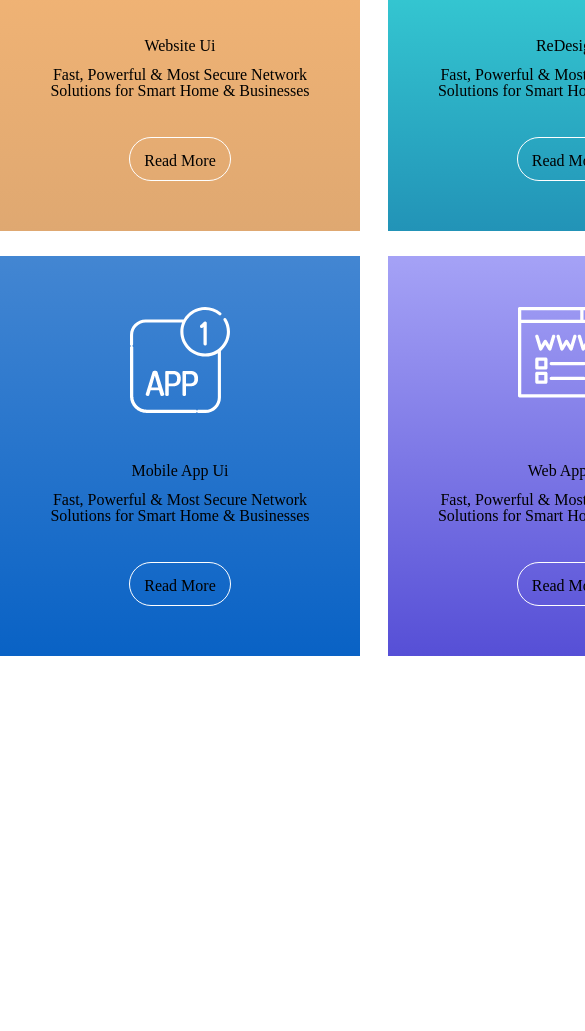
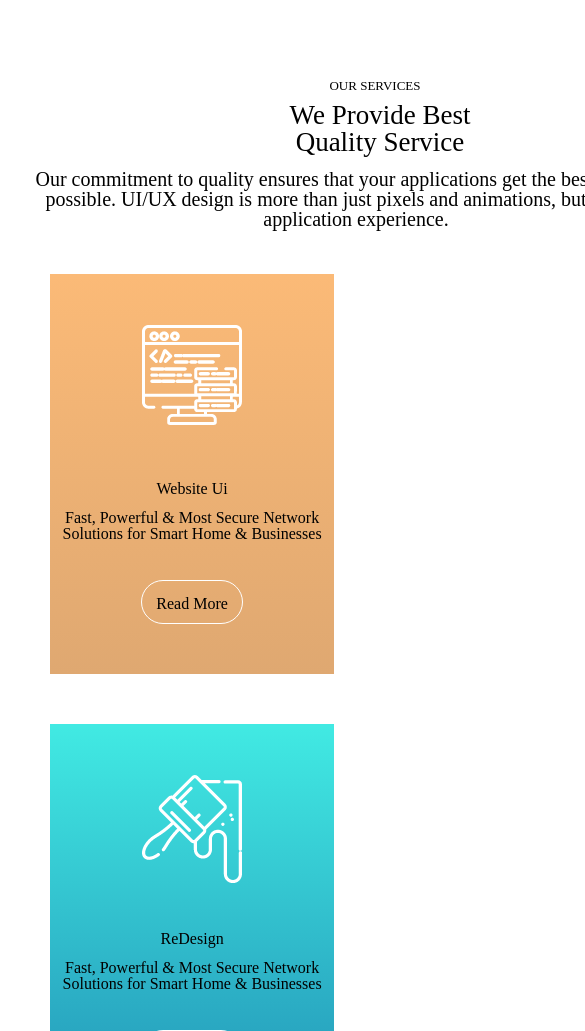
Before and after one commit to losab/lesson7, a plain HTML site: page los:lesson7/index.html in a window 390 px wide. Shown: the part 969-2000 px from the top of the page, 585 px wide, since content can reach past the window. Before the commit the page ends 1625 px from the top, so only its background shows below. Drawn offline with Linux system fonts and the light colour scheme.

Commit message:
responsive

```diff
--- a/los:lesson7/css/reset.css
+++ b/los:lesson7/css/reset.css
@@ -44,6 +44,3 @@ table {
 a {
     text-decoration: none;
 }
-. {
-    box-sizing: border-box;
-}
--- /dev/null
+++ b/los:lesson7/css/responsive.css
@@ -0,0 +1,88 @@
+@media (max-width:1024px) {
+   nav {
+        display: none;
+    }
+    .container {
+        flex-direction: column;
+        align-items: center;
+    }
+    .right img {
+        padding-top: 200px;
+    }
+    .wave {
+        margin: 0 auto;
+    }
+    .left p {
+        font-size: 20px;
+    }
+    .text-block {
+        width: 200px;
+        margin-left: 140px;
+    }
+    .text-block h2 {
+        margin-left: 300px;
+        font-size: 13px;
+        width: 150px;
+    }
+    .text-block h3 {
+        margin-left: 280px;
+        height: 50px;
+        font-size: 27px;
+        width: 200px;
+    }
+    .text-block p {
+        font-size: 20px;
+        margin-bottom: 45px;
+    }
+    .image-block {
+        margin: 0 50px;
+    }
+    .box {
+        width: 48%;
+    }
+}
+@media (max-width:800px) {
+    .text-block  {
+        width: 100px;
+        margin: 0;
+    }
+}
+
+
+
+@media (max-width:500px) {
+    .image-block {
+        flex-direction: column;
+    }
+    .box {
+        width: 98%;
+    }
+    .left h1 {
+        width: 88%;
+        font-size: 28px;
+        margin: auto;
+    }
+    .left p {
+        width: 88%;
+        margin: auto;
+        font-size:18px;
+    }
+    .right {
+        width: 100%;
+    }
+    .text-block {
+        width: 100%;
+        margin: 0;
+    }
+    .box:nth-child(2) {
+        margin-bottom: 45px;
+    }
+    .box:nth-child(4) {
+        margin-bottom: 45px;
+    }
+    .box:nth-child(5) {
+        margin-bottom: 45px;
+    }
+
+
+}
--- a/los:lesson7/css/style.css
+++ b/los:lesson7/css/style.css
@@ -58,7 +58,6 @@
     background-color: #3D37F1;
     border-radius: 38px;
     display: flex;
-    align-items: center;
     padding: 20px 25px;
     margin-left: 40px;
 }
@@ -75,11 +74,12 @@
 
 /*section2*/
 .parent-box {
-    width: 1135px;
+    width: 100%;
     margin: auto;
     margin-top: 78px;
 }
 .text-block {
+    width: 100%;
     margin: 0 auto;
     text-align: center;
 }
@@ -136,17 +136,19 @@
     justify-content: space-between;
     flex-wrap: wrap;
     margin-top:50px ;
+    margin-left:150px ;
+    margin-right:150px;
 }
 /*pseudo classes*/
 .box:nth-child(1) {
     background: linear-gradient(#FBBA77,#DFA871);
-    margin-bottom: 25px;}
+    margin-bottom:  50px;}
 .box:nth-child(2) {
     background: linear-gradient(#41EAE3,#2293B7);
-    margin-bottom: 25px;}
+    margin-bottom:  50x;}
 .box:nth-child(3) {
     background: linear-gradient(#69529F,#463864);
-    margin-bottom: 25px;
+    margin-bottom: 50px;
 }
 .box:nth-child(4) {
     background: linear-gradient(#4386D2,#0962C5);
--- a/los:lesson7/index.html
+++ b/los:lesson7/index.html
@@ -3,8 +3,10 @@
 <head>
     <meta charset="UTF-8">
     <title>Document</title>
+    <meta name="viewport" content="width=device-width, initial-scale=1.0">
     <link rel="stylesheet" href="css/reset.css">
     <link rel="stylesheet" href="css/style.css">
+    <link rel="stylesheet" href="css/responsive.css">
 </head>
 <body>
     <header class="header">
```
Also changed, not shown: 2 other files.
